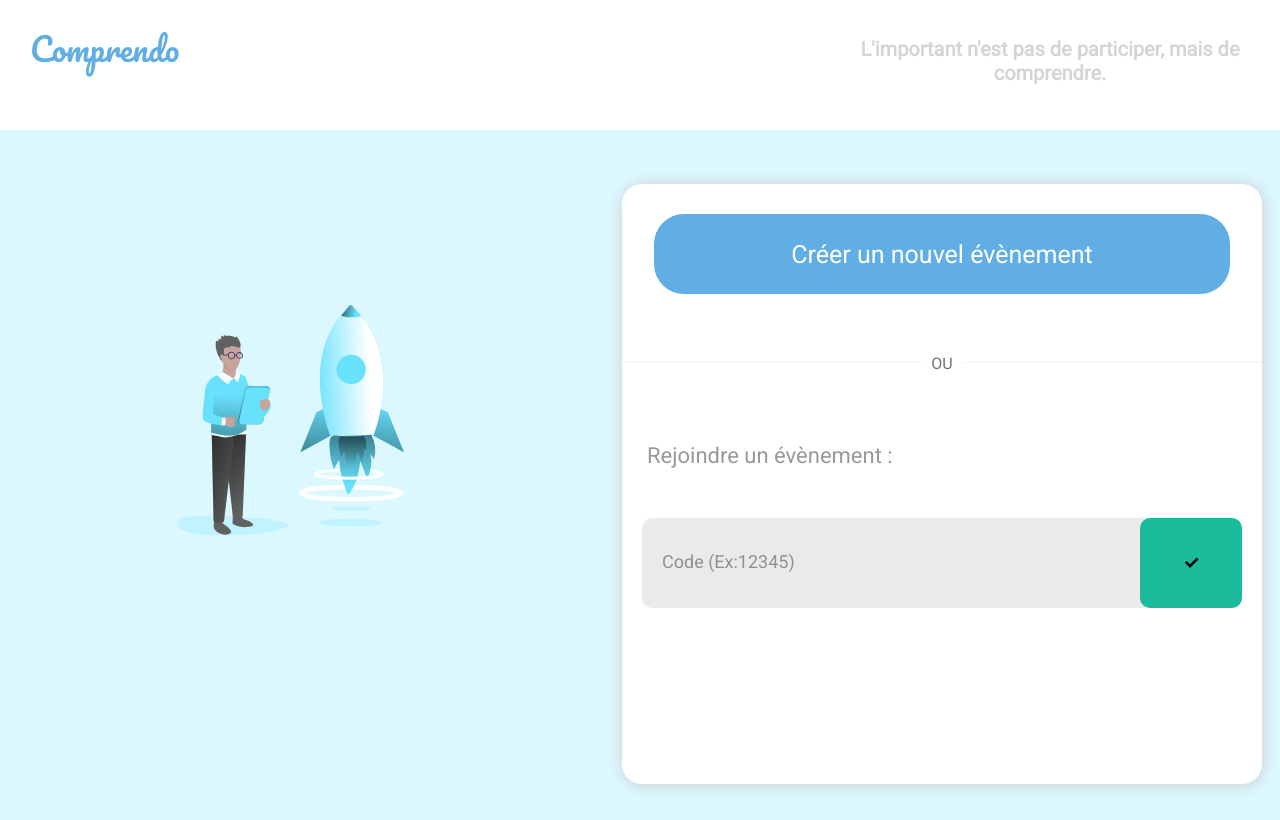
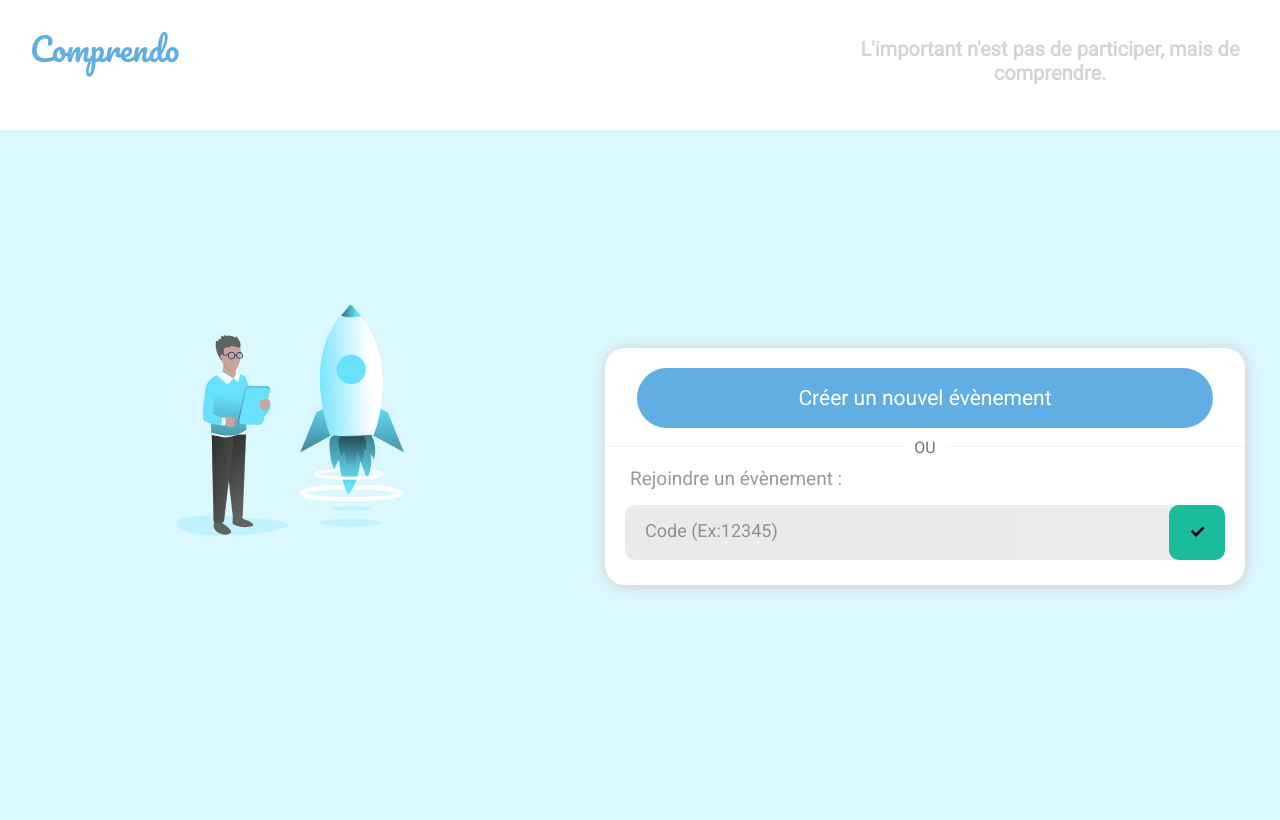
Before and after one commit to superfrancisco2019/comprendo-front, a Vue app: page / in a window 1280 px wide. Built offline with nearby package versions, Linux system fonts and the light colour scheme; the HTML template or start-up script is replaced by a standard one; what vue-carousel-3d would draw is missing.

Commit message:
[FIX] Home - responsive

```diff
--- a/src/pages/Home.vue
+++ b/src/pages/Home.vue
@@ -106,18 +106,17 @@ input{
 @media (min-width: 765px){
   #frame{
     width:50%;
-  height:50vh;
     position:absolute;
     right:20px;
     bottom:200px;
   }
-#create{
+  /*#create{
     height:100px;
     margin-top:40px;
     margin-bottom:50px;
     font-size:25px
-}
-p{
+  }*/
+  /*p{
     padding-top:60px;
     padding-bottom:35px;
     font-size:22px;
@@ -128,10 +127,10 @@ input{
   #check{
     height:90px;
     width:120px
-}}
-@media (min-width: 1000px){
+  }*/
+}
+/*@media (min-width: 1000px){
   #frame{
-  height:75%;
     position:absolute;
     right:3px;
     bottom:1px;
@@ -142,5 +141,5 @@ input{
     margin-bottom:50px;
     font-size:25px
   }
-}
+}*/
 </style>
```
Also changed, not shown: src/components/background.vue (+4 -4 lines). Lines whose indentation alone changed are shown as unchanged.
